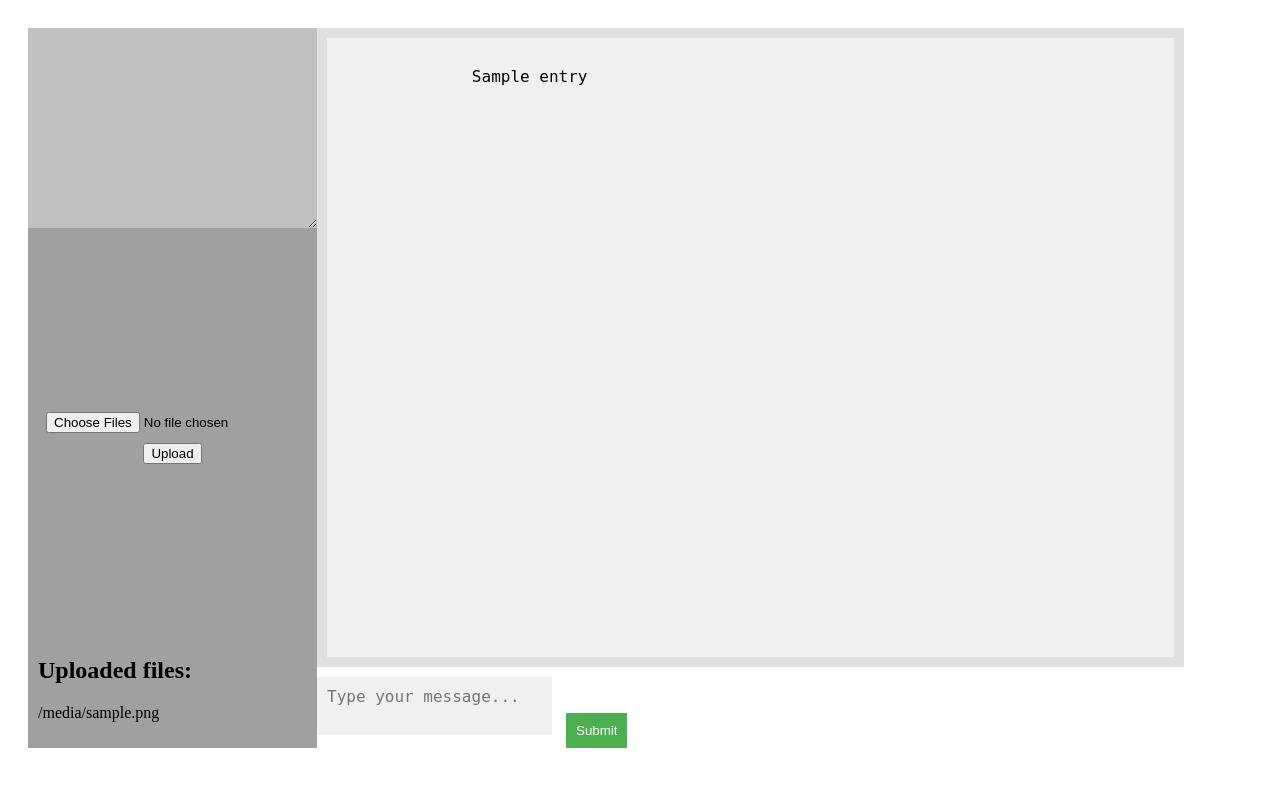
After one commit to WalkerRout/MDIA470_RAG_Github_April_2024, a Python web app: template app/templates/demo.html in a window 1280 px wide. The commit adds this page. Shown: the top 787 px of the page. Run offline with Jinja, Linux system fonts and the light colour scheme; the template is opened without the code that fills it: most values are stand-ins (such as "Sample title", 1, 10 or a date in 2020).

Commit message:
demo.html added for mock

```diff
--- a/app/requirements.txt
+++ b/app/requirements.txt
@@ -1,3 +1,6 @@
+pypdf==4.0.0
+fastembed==0.2.1
+
 flask[async]==3.0.1
 Flask-Session==0.6.0
 langchain==0.1.3
--- /dev/null
+++ b/app/templates/demo.html
@@ -0,0 +1,171 @@
+<!DOCTYPE html>
+<html lang="en">
+  <head>
+    <meta charset="UTF-8">
+    <meta name="viewport" content="width=device-width, initial-scale=1.0">
+    <style>
+      body {
+        display: flex;
+        height: calc(95vh - 20px); /* Adjusted height to include padding */
+        width: calc(95vw - 20px); /* Adjusted width to include padding */
+      }
+
+      .container {
+        display: flex;
+        height: 100%;
+        width: 100%;
+        margin: 10px; /* Added margin for padding */
+        padding: 10px; /* Added padding for margin */
+        box-sizing: border-box; /* Include padding and border in the element's total width and height */
+      }
+
+      .first-div {
+        flex: 0 0 25%;
+        background-color: #f0f0f0;
+        display: flex;
+        flex-direction: column;
+      }
+
+      .upper-div {
+        min-height: 25%;
+        overflow-y: auto;
+        padding: 10px;
+        background-color: #c0c0c0;
+        resize: vertical;
+        overflow: hidden;
+      }
+
+      .lower-div {
+        min-height: 30%;
+        padding: 10px;
+        background-color: #a0a0a0;
+        overflow: hidden;
+        flex-grow: 1;
+        display: flex;
+        flex-direction: column;
+      }
+
+      .file-upload-form {
+        flex-grow: 1;
+        display: flex;
+        flex-direction: column;
+        align-items: center;
+        justify-content: center;
+        text-align: center;
+      }
+
+      .file-input {
+        margin-bottom: 10px;
+      }
+
+      .file-list {
+        list-style: none;
+        padding: 0;
+      }
+
+      .file-list-item {
+        margin: 5px 0;
+        padding: 5px;
+        border: 1px solid #ccc;
+        background-color: #fff;
+      }
+
+      .second-div {
+        flex: 1;
+        display: flex;
+        flex-direction: column;
+      }
+
+      .conversation {
+        flex: 1;
+        overflow-y: auto;
+        padding: 10px;
+        background-color: #e0e0e0;
+      }
+
+      .prompt-container {
+        display: flex;
+        align-items: center;
+        margin-top: 10px;
+      }
+
+      .prompt-textfield {
+        flex-grow: 1;
+        box-sizing: border-box;
+        padding: 10px;
+        border: none;
+        outline: none;
+        font-size: 16px;
+        background-color: #f0f0f0;
+        max-height: 100px;
+        overflow-y: auto;
+        resize: none;
+      }
+
+      .conversation-history {
+        flex-grow: 1;
+        box-sizing: border-box;
+        padding: 10px;
+        border: none;
+        outline: none;
+        font-size: 16px;
+        background-color: #f0f0f0;
+        overflow-y: auto;
+        resize: none;
+        width: 100%;
+        height: 100%;
+      }
+
+      .submit-button {
+        background-color: #4caf50;
+        color: white;
+        border: none;
+        padding: 10px;
+        cursor: pointer;
+        margin-left: 10px;
+      }
+    </style>
+  </head>
+  <body>
+    <div class="container">
+      <div class="first-div">
+        <div class="upper-div" id="upperDiv">
+          <!-- Scrollable list content goes here -->
+        </div>
+        <div class="lower-div" id="lowerDiv">
+          <!-- File upload form goes here -->
+          <form class="file-upload-form" action="/upload" method="post" enctype="multipart/form-data">
+            <input class="file-input" type="file" name="files" multiple>
+            <input type="submit" value="Upload">
+          </form>
+          <!-- Uploaded file list goes here -->
+          <div id="uploaded-file-list">
+            <h2> Uploaded files: </h2>
+            {% for file in uploaded_files %}
+              <p> {{ file }} </p>
+            {% endfor %}
+          </div>
+        </div>
+      </div>
+      <div class="second-div">
+        <div class="conversation">
+          <textarea class="conversation-history" id="entries" readonly>
+            {% for entry in history %}
+              {{ entry }}
+            {% endfor %}
+          </textarea>
+        </div>
+        <div class="prompt-container">
+          <form class="prompt-submit-form" action="/submit" method="post">
+            <textarea class="prompt-textfield" name="prompt" placeholder="Type your message..."></textarea>
+            <input type="submit" class="submit-button" value="Submit">
+          </form>
+        </div>
+      </div>
+    </div>
+
+    <script>
+      // Script goes here
+    </script>
+  </body>
+</html>
```
Also changed, not shown: app/src/app.py (+61 -13 lines), app/templates/index.html (+6 -1 lines), 1 other file.
